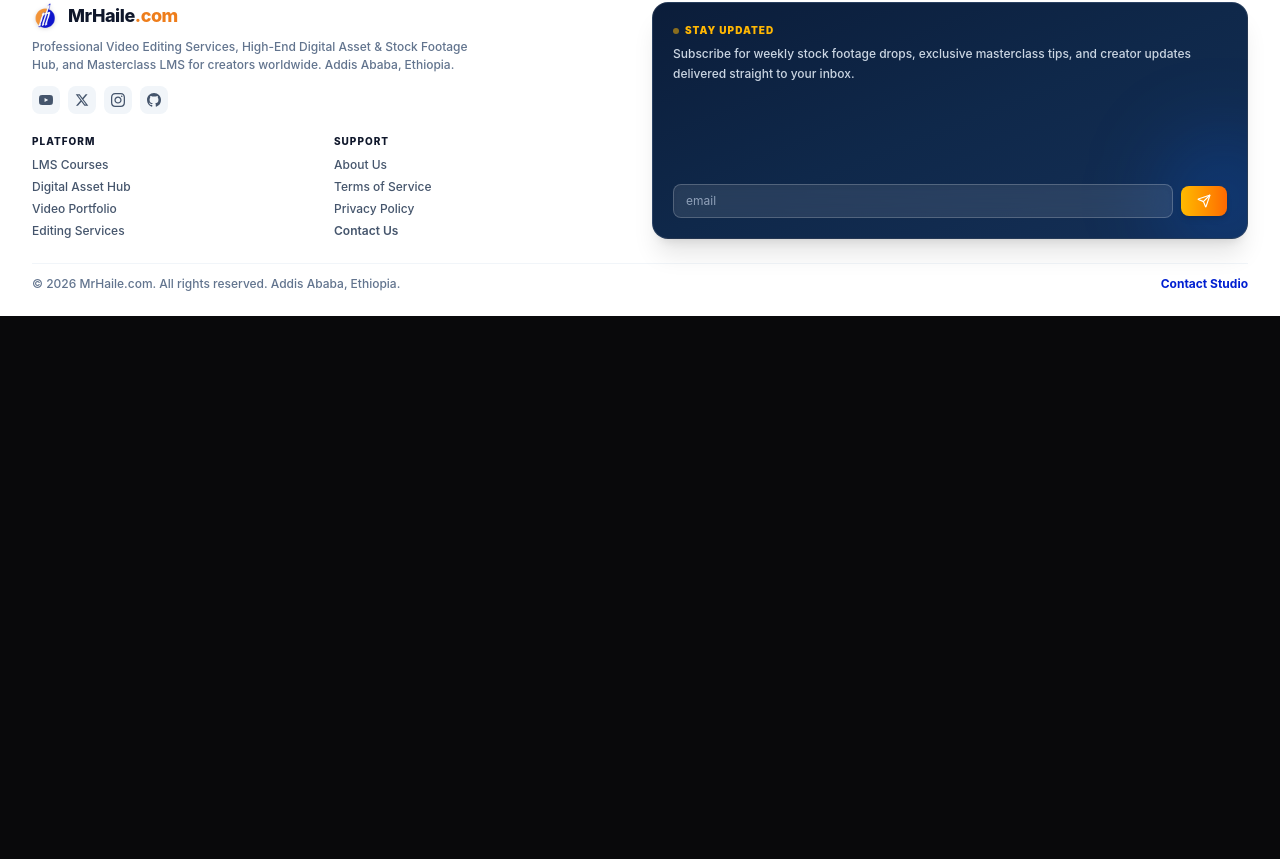
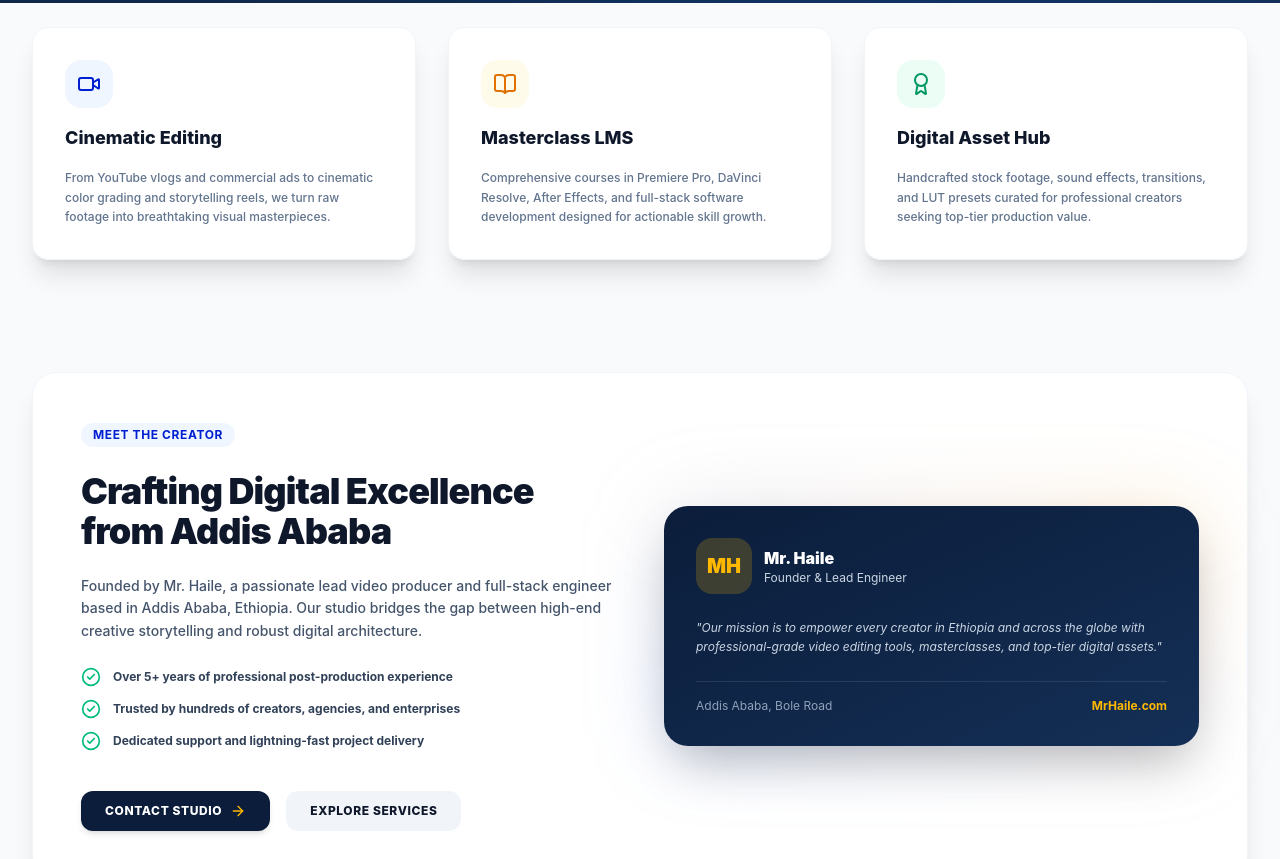
Before and after one commit to bante27/dgt-front, a React (Vite) app: page /about in a window 1280 px wide. Shown: the part 484-1343 px from the top of the page. Before the commit the page ends 800 px from the top, so only its background shows below. Built offline with nearby package versions, Linux system fonts and the light colour scheme; no server answers.

Commit message:
update about

```diff
--- a/src/App.jsx
+++ b/src/App.jsx
@@ -17,6 +17,7 @@ import ResetPassword from './pages/ResetPassword';
 import Portfolio from './pages/Portfolio';
 import ServiceInquiry from './pages/ServiceInquiry';
 import Contact from './pages/Contact';
+import About from './pages/About';
 import PaymentVerify from './pages/PaymentVerify';
 
 export default function App() {
@@ -56,6 +57,7 @@ export default function App() {
               <Route path="/portfolio" element={<Portfolio />} />
               <Route path="/services" element={<ServiceInquiry />} />
               <Route path="/contact" element={<Contact />} />
+              <Route path="/about" element={<About />} />
               <Route path="/payment-verify/:tx_ref" element={<PaymentVerify />} />
               <Route path="/checkout/success" element={<PaymentVerify />} />
             </Routes>
--- /dev/null
+++ b/src/pages/About.jsx
@@ -0,0 +1,136 @@
+import React from 'react';
+import { Link } from 'react-router-dom';
+import { Video, Award, BookOpen, Users, MapPin, CheckCircle2, ArrowRight } from 'lucide-react';
+
+export default function About() {
+  return (
+    <div className="min-h-screen bg-slate-50 text-slate-900 font-sans">
+
+      {/* Hero Section */}
+      <div className="bg-gradient-to-br from-[#0B1D3A] via-[#0F284A] to-[#142f56] py-20 px-4 sm:px-6 lg:px-8 text-white relative overflow-hidden">
+        <div className="absolute inset-0 bg-[radial-gradient(circle_at_70%_30%,rgba(0,102,255,0.2),transparent_60%)]"></div>
+        <div className="max-w-7xl mx-auto text-center relative z-10 space-y-4">
+          <div className="inline-flex items-center gap-2 px-3.5 py-1.5 rounded-full bg-white/10 border border-white/25 text-amber-400 text-xs font-bold uppercase tracking-widest backdrop-blur-md">
+            <MapPin className="w-3.5 h-3.5" />
+            <span>Addis Ababa, Ethiopia</span>
+          </div>
+          <h1 className="text-3xl sm:text-5xl lg:text-6xl font-black tracking-tight">
+            Empowering Creators & Developers Worldwide
+          </h1>
+          <p className="text-sm sm:text-base text-slate-300 max-w-3xl mx-auto font-medium leading-relaxed">
+            MrHaile.com is your premier destination for professional video post-production editing, high-end digital asset stock footage, and industry-leading LMS masterclasses.
+          </p>
+        </div>
+      </div>
+
+      {/* Mission & Vision Grid */}
+      <div className="max-w-7xl mx-auto px-4 sm:px-6 lg:px-8 py-16 -mt-10 relative z-20">
+        <div className="grid grid-cols-1 md:grid-cols-3 gap-8">
+
+          <div className="bg-white rounded-2xl p-8 shadow-xl border border-slate-100 space-y-4 relative overflow-hidden group hover:border-[#001FD1]/30 transition-all">
+            <div className="w-12 h-12 rounded-2xl bg-blue-50 text-[#001FD1] flex items-center justify-center font-bold">
+              <Video className="w-6 h-6" />
+            </div>
+            <h3 className="text-lg font-extrabold text-slate-900">Cinematic Editing</h3>
+            <p className="text-xs text-slate-500 font-medium leading-relaxed">
+              From YouTube vlogs and commercial ads to cinematic color grading and storytelling reels, we turn raw footage into breathtaking visual masterpieces.
+            </p>
+          </div>
+
+          <div className="bg-white rounded-2xl p-8 shadow-xl border border-slate-100 space-y-4 relative overflow-hidden group hover:border-amber-400/30 transition-all">
+            <div className="w-12 h-12 rounded-2xl bg-amber-50 text-amber-600 flex items-center justify-center font-bold">
+              <BookOpen className="w-6 h-6" />
+            </div>
+            <h3 className="text-lg font-extrabold text-slate-900">Masterclass LMS</h3>
+            <p className="text-xs text-slate-500 font-medium leading-relaxed">
+              Comprehensive courses in Premiere Pro, DaVinci Resolve, After Effects, and full-stack software development designed for actionable skill growth.
+            </p>
+          </div>
+
+          <div className="bg-white rounded-2xl p-8 shadow-xl border border-slate-100 space-y-4 relative overflow-hidden group hover:border-emerald-500/30 transition-all">
+            <div className="w-12 h-12 rounded-2xl bg-emerald-50 text-emerald-600 flex items-center justify-center font-bold">
+              <Award className="w-6 h-6" />
+            </div>
+            <h3 className="text-lg font-extrabold text-slate-900">Digital Asset Hub</h3>
+            <p className="text-xs text-slate-500 font-medium leading-relaxed">
+              Handcrafted stock footage, sound effects, transitions, and LUT presets curated for professional creators seeking top-tier production value.
+            </p>
+          </div>
+
+        </div>
+      </div>
+
+      {/* Founder Story Section */}
+      <div className="max-w-7xl mx-auto px-4 sm:px-6 lg:px-8 py-12">
+        <div className="bg-white rounded-3xl p-8 sm:p-12 shadow-xl border border-slate-100 grid grid-cols-1 lg:grid-cols-2 gap-12 items-center">
+
+          <div className="space-y-6">
+            <div className="inline-flex items-center gap-2 px-3 py-1 rounded-full bg-blue-50 text-[#001FD1] text-xs font-bold uppercase tracking-wider">
+              Meet The Creator
+            </div>
+            <h2 className="text-2xl sm:text-4xl font-black text-slate-900 tracking-tight">
+              Crafting Digital Excellence from Addis Ababa
+            </h2>
+            <p className="text-xs sm:text-sm text-slate-600 font-medium leading-relaxed">
+              Founded by Mr. Haile, a passionate lead video producer and full-stack engineer based in Addis Ababa, Ethiopia. Our studio bridges the gap between high-end creative storytelling and robust digital architecture.
+            </p>
+
+            <ul className="space-y-3 text-xs font-bold text-slate-700">
+              <li className="flex items-center gap-3">
+                <CheckCircle2 className="w-5 h-5 text-emerald-500 shrink-0" />
+                <span>Over 5+ years of professional post-production experience</span>
+              </li>
+              <li className="flex items-center gap-3">
+                <CheckCircle2 className="w-5 h-5 text-emerald-500 shrink-0" />
+                <span>Trusted by hundreds of creators, agencies, and enterprises</span>
+              </li>
+              <li className="flex items-center gap-3">
+                <CheckCircle2 className="w-5 h-5 text-emerald-500 shrink-0" />
+                <span>Dedicated support and lightning-fast project delivery</span>
+              </li>
+            </ul>
+
+            <div className="pt-4 flex flex-wrap gap-4">
+              <Link
+                to="/contact"
+                className="px-6 py-3 rounded-xl bg-[#0B1D3A] hover:bg-[#142f56] text-white font-extrabold text-xs uppercase tracking-wider shadow-md inline-flex items-center gap-2 transition-all"
+              >
+                <span>Contact Studio</span>
+                <ArrowRight className="w-4 h-4 text-amber-400" />
+              </Link>
+              <Link
+                to="/services"
+                className="px-6 py-3 rounded-xl bg-slate-100 hover:bg-slate-200 text-slate-900 font-extrabold text-xs uppercase tracking-wider transition-all"
+              >
+                Explore Services
+              </Link>
+            </div>
+          </div>
+
+          <div className="relative">
+            <div className="absolute inset-0 bg-gradient-to-tr from-blue-600/20 to-amber-500/20 rounded-3xl blur-2xl"></div>
+            <div className="bg-gradient-to-br from-[#0B1D3A] to-[#142f56] rounded-3xl p-8 text-white relative z-10 space-y-6 shadow-2xl">
+              <div className="flex items-center space-x-3">
+                <div className="w-14 h-14 rounded-2xl bg-amber-400/20 flex items-center justify-center text-amber-400 font-black text-xl">
+                  MH
+                </div>
+                <div>
+                  <h4 className="font-black text-base">Mr. Haile</h4>
+                  <p className="text-xs text-slate-300">Founder & Lead Engineer</p>
+                </div>
+              </div>
+              <p className="text-xs text-slate-300 italic leading-relaxed">
+                "Our mission is to empower every creator in Ethiopia and across the globe with professional-grade video editing tools, masterclasses, and top-tier digital assets."
+              </p>
+              <div className="pt-4 border-t border-white/10 flex justify-between items-center text-xs text-slate-400">
+                <span>Addis Ababa, Bole Road</span>
+                <span className="text-amber-400 font-bold">MrHaile.com</span>
+              </div>
+            </div>
+          </div>
+
+        </div>
+      </div>
+    </div>
+  );
+}
```
